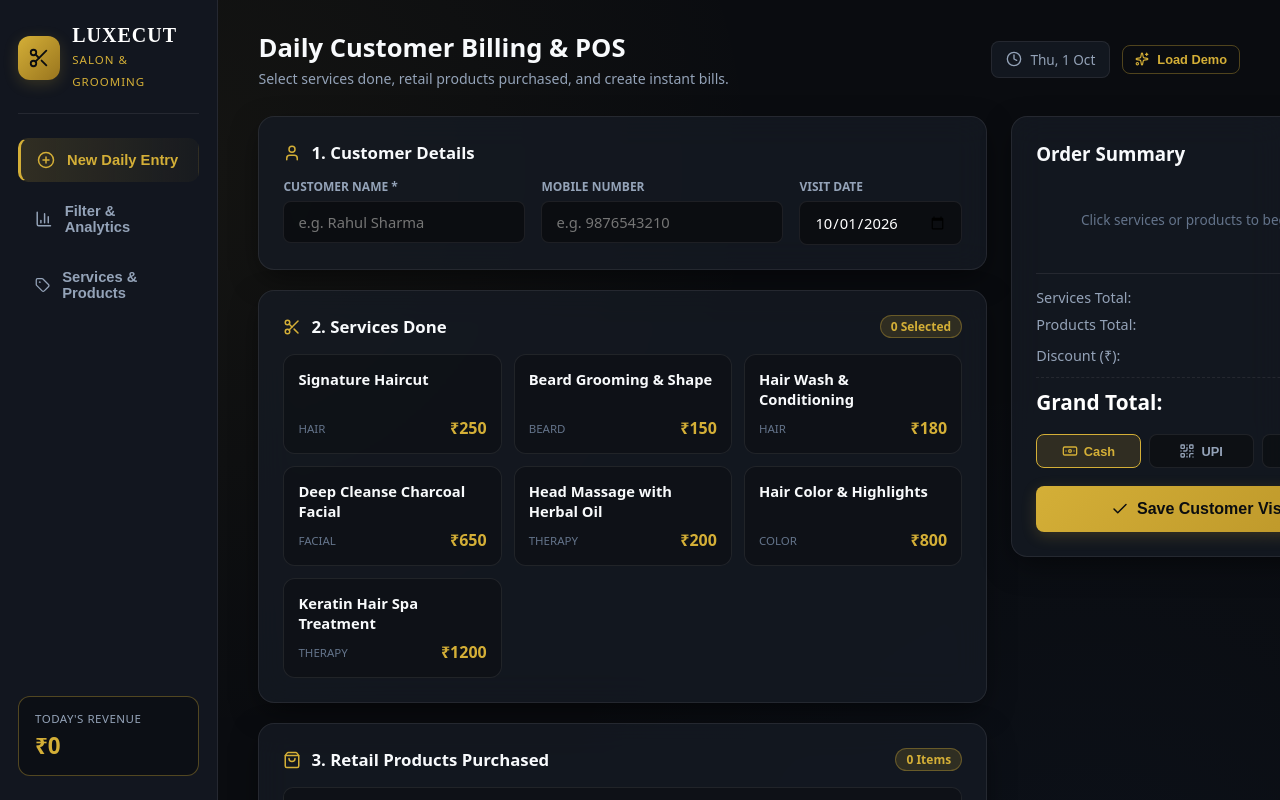
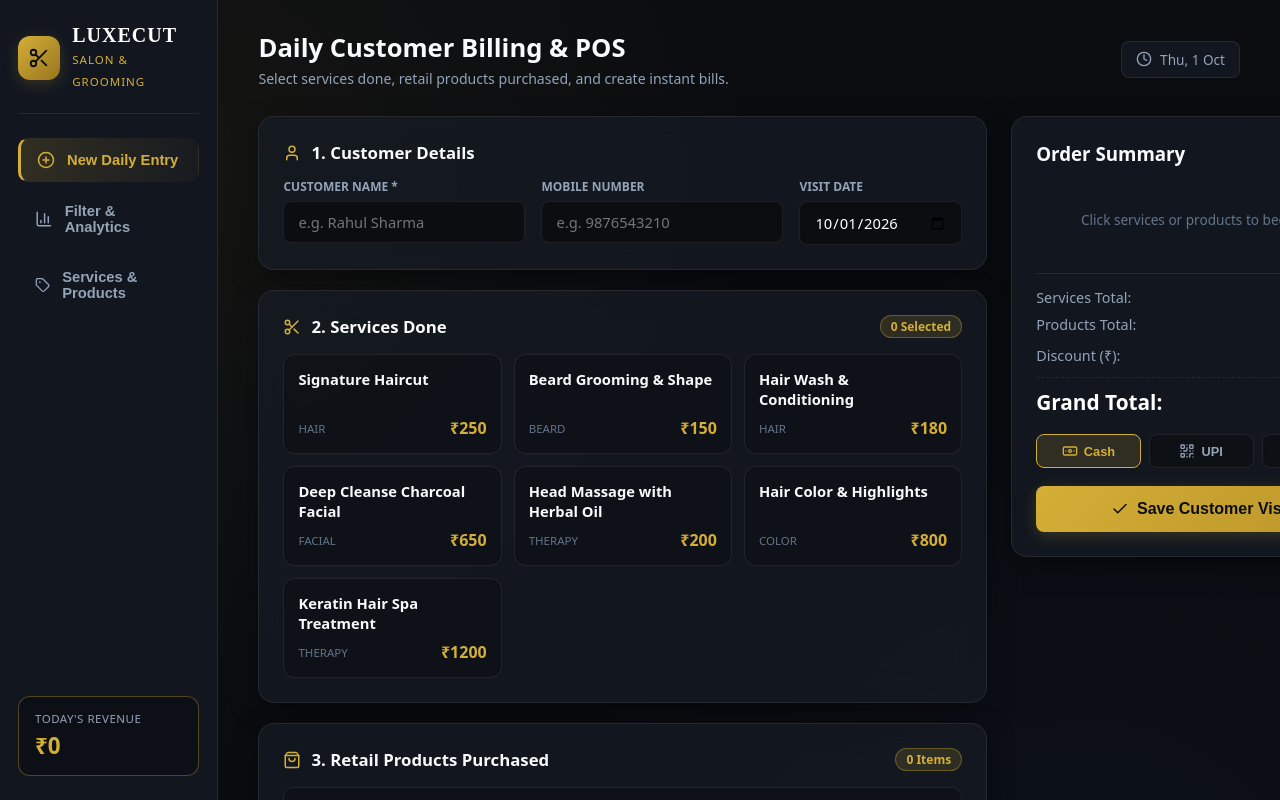
Before and after one commit to tusharraut100/Asmita-saloon, a React (Vite) app: page / in a window 1280 px wide. Shown: the top 800 px of the page. Built offline with nearby package versions, Linux system fonts and the light colour scheme.

Commit message:
Remove Load Demo button and demo seeder

```diff
--- a/src/App.jsx
+++ b/src/App.jsx
@@ -228,61 +228,6 @@ export default function App() {
     document.body.removeChild(link);
   };
 
-  // Seed sample records
-  const handleSeedDemo = () => {
-    const yDate = new Date();
-    yDate.setDate(yDate.getDate() - 1);
-    const yStr = yDate.toISOString().split('T')[0];
-
-    const demo = [
-      {
-        id: 'INV-1092',
-        customerName: 'Rohit Sharma',
-        customerPhone: '9812345670',
-        date: todayStr,
-        time: '10:30 AM',
-        services: [{ id: 's1', name: 'Signature Haircut', price: 250 }],
-        products: [{ id: 'p1', name: 'Matte Finish Hair Clay Wax', price: 350, qty: 1, lineTotal: 350 }],
-        servicesTotal: 250,
-        productsTotal: 350,
-        discount: 50,
-        grandTotal: 550,
-        paymentMethod: 'UPI'
-      },
-      {
-        id: 'INV-1093',
-        customerName: 'Karan Mehra',
-        customerPhone: '9928374650',
-        date: todayStr,
-        time: '11:45 AM',
-        services: [{ id: 's4', name: 'Deep Cleanse Charcoal Facial', price: 650 }, { id: 's2', name: 'Beard Grooming & Shape', price: 150 }],
-        products: [],
-        servicesTotal: 800,
-        productsTotal: 0,
-        discount: 0,
-        grandTotal: 800,
-        paymentMethod: 'Cash'
-      },
-      {
-        id: 'INV-1088',
-        customerName: 'Anil Kapoor',
-        customerPhone: '9845012345',
-        date: yStr,
-        time: '04:15 PM',
-        services: [{ id: 's7', name: 'Keratin Hair Spa Treatment', price: 1200 }],
-        products: [{ id: 'p2', name: 'Pure Argan Beard Growth Oil', price: 420, qty: 1, lineTotal: 420 }],
-        servicesTotal: 1200,
-        productsTotal: 420,
-        discount: 100,
-        grandTotal: 1520,
-        paymentMethod: 'Card'
-      }
-    ];
-
-    setVisits([...demo, ...visits]);
-    alert('Demo data loaded successfully!');
-  };
-
   return (
     <div className="app-container">
       {/* Sidebar */}
@@ -349,9 +294,6 @@ export default function App() {
               <Clock size={16} />
               <span>{new Date().toLocaleDateString('en-IN', { weekday: 'short', day: 'numeric', month: 'short' })}</span>
             </div>
-            <button className="btn btn-outline-gold btn-sm" onClick={handleSeedDemo}>
-              <Sparkles size={14} /> Load Demo
-            </button>
           </div>
         </header>
 
```
